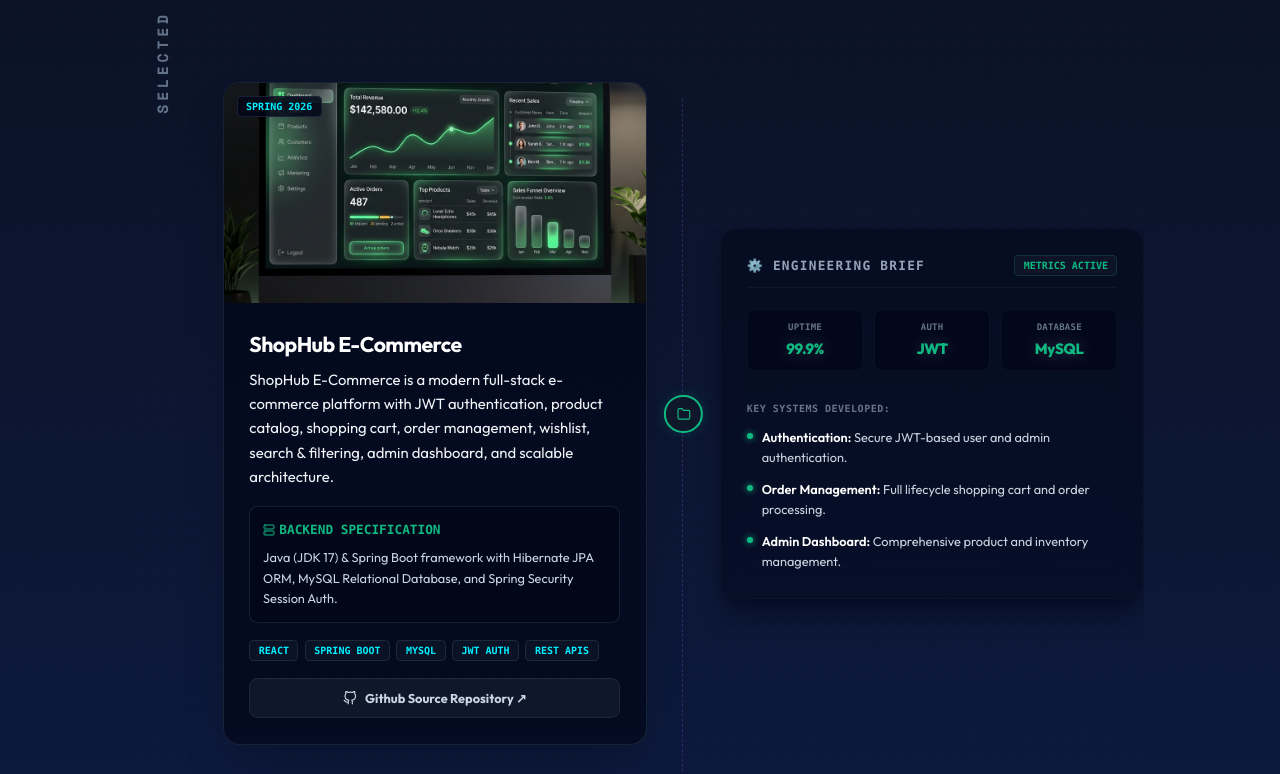
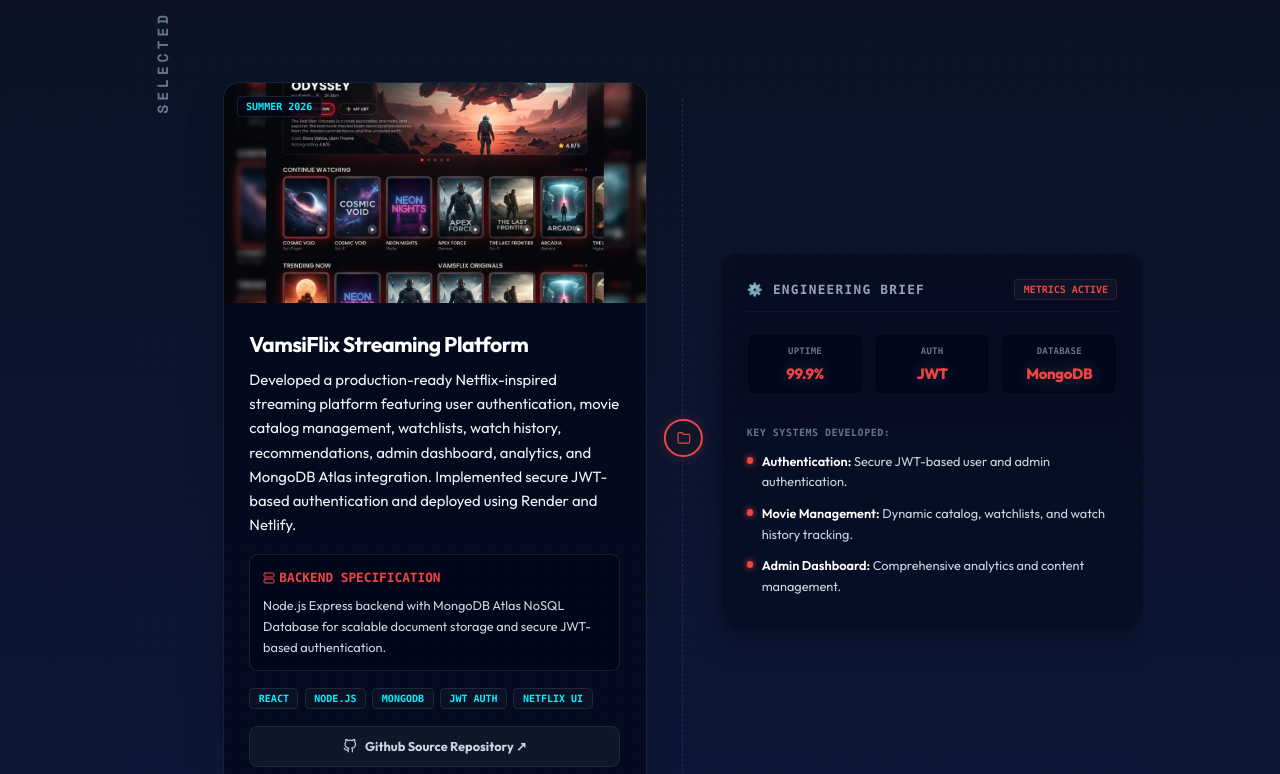
Before and after one commit to VamsiUkkusuri8854/vamsi-portfolio, a React (Vite) app: page / in a window 1280 px wide. Shown: the part 2526-3300 px from the top of the page. Built offline with nearby package versions, Linux system fonts and the light colour scheme; the HTML template or start-up script is replaced by a standard one.

Commit message:
feat: Add VamsiFlix streaming platform project to portfolio

```diff
--- a/src/components/Projects.jsx
+++ b/src/components/Projects.jsx
@@ -3,6 +3,27 @@ import { motion } from 'framer-motion'
 import { FiGithub, FiFolder, FiServer } from 'react-icons/fi'
 
 const projects = [
+  {
+    title: 'VamsiFlix Streaming Platform',
+    desc: 'Developed a production-ready Netflix-inspired streaming platform featuring user authentication, movie catalog management, watchlists, watch history, recommendations, admin dashboard, analytics, and MongoDB Atlas integration. Implemented secure JWT-based authentication and deployed using Render and Netlify.',
+    backend: 'Node.js Express backend with MongoDB Atlas NoSQL Database for scalable document storage and secure JWT-based authentication.',
+    tech: ['React', 'Node.js', 'MongoDB', 'JWT Auth', 'Netflix UI'],
+    image: '/vamsiflix.png',
+    date: 'Summer 2026',
+    github: 'https://github.com/VamsiUkkusuri8854/vamsi-flix',
+    iconColor: 'text-red-500',
+    accentColor: '#EF4444',
+    metrics: [
+      { label: 'Uptime', value: '99.9%' },
+      { label: 'Auth', value: 'JWT' },
+      { label: 'Database', value: 'MongoDB' }
+    ],
+    features: [
+      'Authentication: Secure JWT-based user and admin authentication.',
+      'Movie Management: Dynamic catalog, watchlists, and watch history tracking.',
+      'Admin Dashboard: Comprehensive analytics and content management.'
+    ]
+  },
   {
     title: 'ShopHub E-Commerce',
     desc: 'ShopHub E-Commerce is a modern full-stack e-commerce platform with JWT authentication, product catalog, shopping cart, order management, wishlist, search & filtering, admin dashboard, and scalable architecture.',
```
Also changed, not shown: public/vamsiflix.png (added).
